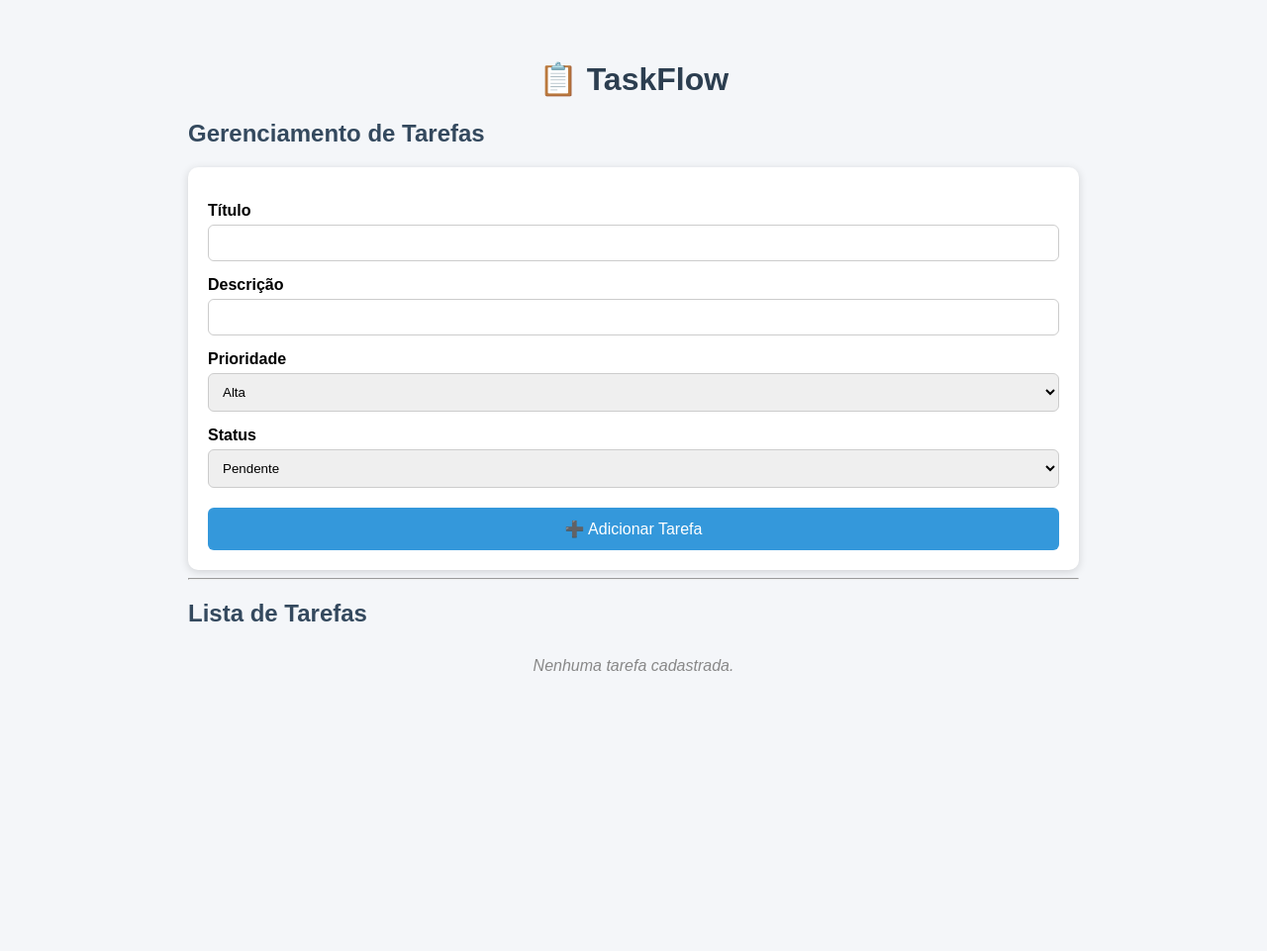
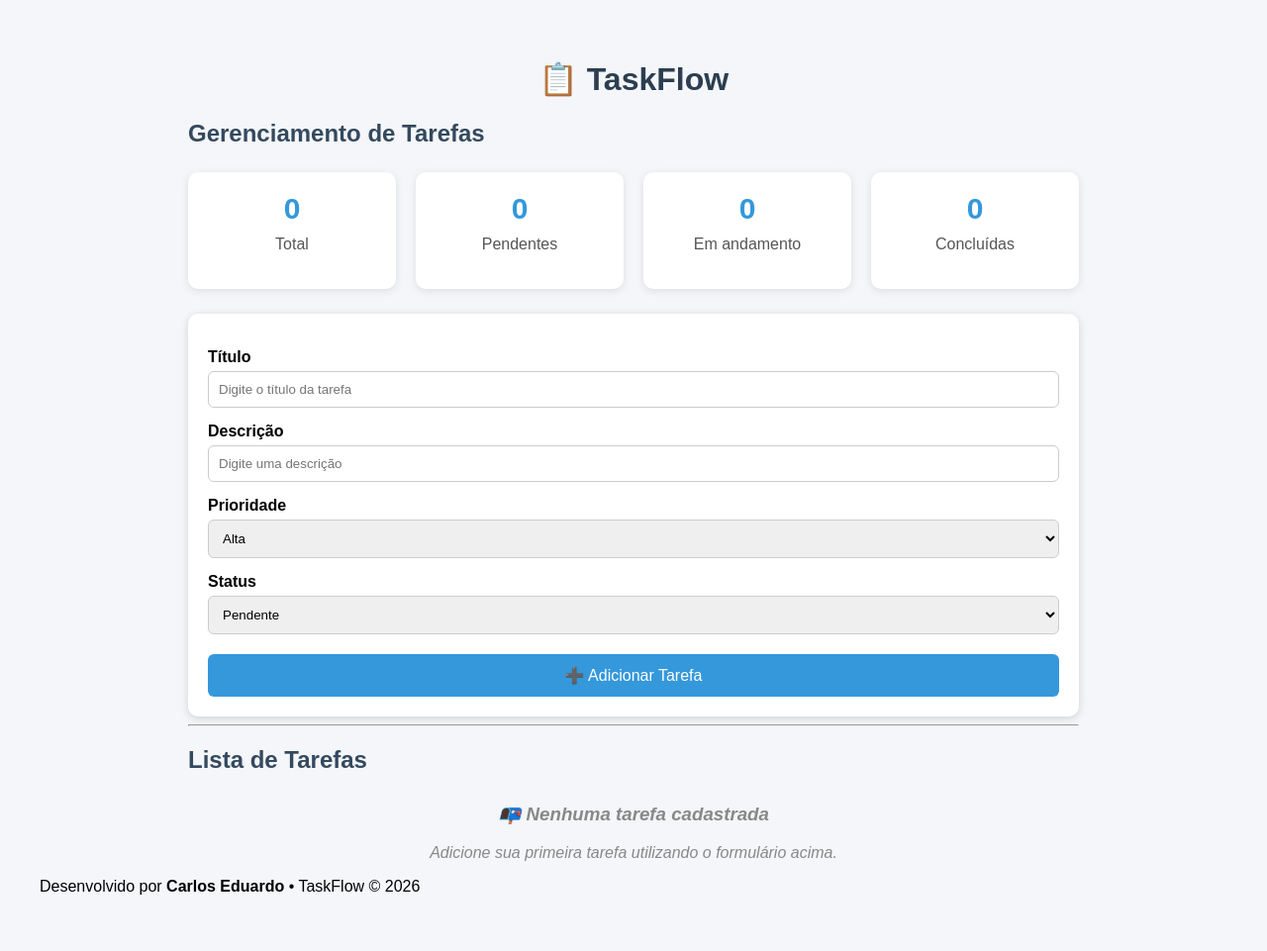
Before and after one commit to eucarlosz/TaskFlow, a Flask app: page / in a window 1280 px wide. Shown: the whole page at 99% size. Before the commit the page ends 678 px from the top, so only its background shows below. Run offline with Flask 3, Linux system fonts and the light colour scheme.

Commit message:
refactor: melhorar organização do código

```diff
--- a/app.py
+++ b/app.py
@@ -2,18 +2,33 @@ from flask import Flask, render_template, request, redirect, url_for
 
 app = Flask(__name__)
 
-# Lista que armazenará as tarefas
 tarefas = []
 contador_id = 1
 
 
-# Página inicial
+def obter_estatisticas():
+    return {
+        "total": len(tarefas),
+        "pendentes": len([t for t in tarefas if t["status"] == "Pendente"]),
+        "andamento": len([t for t in tarefas if t["status"] == "Em andamento"]),
+        "concluidas": len([t for t in tarefas if t["status"] == "Concluída"]),
+    }
+
+
 @app.route("/")
 def inicio():
-    return render_template("index.html", tarefas=tarefas)
+    estatisticas = obter_estatisticas()
+
+    return render_template(
+        "index.html",
+        tarefas=tarefas,
+        total=estatisticas["total"],
+        pendentes=estatisticas["pendentes"],
+        andamento=estatisticas["andamento"],
+        concluidas=estatisticas["concluidas"],
+    )
 
 
-# Adicionar tarefa
 @app.route("/adicionar", methods=["POST"])
 def adicionar():
     global contador_id
@@ -28,7 +43,7 @@ def adicionar():
         "titulo": titulo,
         "descricao": descricao,
         "prioridade": prioridade,
-        "status": status
+        "status": status,
     }
 
     tarefas.append(nova_tarefa)
@@ -37,7 +52,6 @@ def adicionar():
     return redirect(url_for("inicio"))
 
 
-# Excluir tarefa
 @app.route("/excluir/<int:id>")
 def excluir(id):
     global tarefas
@@ -47,7 +61,6 @@ def excluir(id):
     return redirect(url_for("inicio"))
 
 
-# Editar tarefa
 @app.route("/editar/<int:id>", methods=["GET", "POST"])
 def editar(id):
 
--- a/static/css/style.css
+++ b/static/css/style.css
@@ -203,3 +203,38 @@ button:hover{
     font-style:italic;
 
 }
+
+.dashboard{
+
+    display:flex;
+    justify-content:space-between;
+    gap:20px;
+    margin:25px 0;
+
+}
+
+.card{
+
+    flex:1;
+    background:white;
+    padding:20px;
+    text-align:center;
+    border-radius:10px;
+    box-shadow:0 2px 8px rgba(0,0,0,.1);
+
+}
+
+.card h3{
+
+    margin:0;
+    font-size:30px;
+    color:#3498db;
+
+}
+
+.card p{
+
+    margin-top:10px;
+    color:#555;
+
+}
--- a/templates/index.html
+++ b/templates/index.html
@@ -16,31 +16,74 @@
         <h1>📋 TaskFlow</h1>
         <h2>Gerenciamento de Tarefas</h2>
 
+        <!-- Dashboard -->
+        <div class="dashboard">
+
+            <div class="card">
+                <h3>{{ total }}</h3>
+                <p>Total</p>
+            </div>
+
+            <div class="card">
+                <h3>{{ pendentes }}</h3>
+                <p>Pendentes</p>
+            </div>
+
+            <div class="card">
+                <h3>{{ andamento }}</h3>
+                <p>Em andamento</p>
+            </div>
+
+            <div class="card">
+                <h3>{{ concluidas }}</h3>
+                <p>Concluídas</p>
+            </div>
+
+        </div>
+
+        <!-- Formulário -->
+
         <form action="/adicionar" method="POST">
 
             <label for="titulo">Título</label>
-            <input type="text" id="titulo" name="titulo" required>
+            <input
+                type="text"
+                id="titulo"
+                name="titulo"
+                placeholder="Digite o título da tarefa"
+                required>
 
             <label for="descricao">Descrição</label>
-            <input type="text" id="descricao" name="descricao" required>
+            <input
+                type="text"
+                id="descricao"
+                name="descricao"
+                placeholder="Digite uma descrição"
+                required>
 
             <label for="prioridade">Prioridade</label>
 
             <select id="prioridade" name="prioridade">
+
                 <option value="Alta">Alta</option>
                 <option value="Média">Média</option>
                 <option value="Baixa">Baixa</option>
+
             </select>
 
             <label for="status">Status</label>
 
             <select id="status" name="status">
+
                 <option value="Pendente">Pendente</option>
                 <option value="Em andamento">Em andamento</option>
                 <option value="Concluída">Concluída</option>
+
             </select>
 
-            <button type="submit">➕ Adicionar Tarefa</button>
+            <button type="submit">
+                ➕ Adicionar Tarefa
+            </button>
 
         </form>
 
@@ -59,38 +102,60 @@
                 <p>{{ tarefa.descricao }}</p>
 
                 <p>
+
                     <strong>Prioridade:</strong>
 
                     {% if tarefa.prioridade == "Alta" %}
+
                         <span class="alta">Alta</span>
 
                     {% elif tarefa.prioridade == "Média" %}
+
                         <span class="media">Média</span>
 
                     {% else %}
+
                         <span class="baixa">Baixa</span>
 
                     {% endif %}
+
                 </p>
 
                 <p>
+
                     <strong>Status:</strong>
 
                     {% if tarefa.status == "Pendente" %}
+
                         <span class="pendente">Pendente</span>
 
                     {% elif tarefa.status == "Em andamento" %}
+
                         <span class="andamento">Em andamento</span>
 
                     {% else %}
+
                         <span class="concluida">Concluída</span>
 
                     {% endif %}
+
                 </p>
 
                 <div class="acoes">
-                    <a class="editar" href="/editar/{{ tarefa.id }}">✏️ Editar</a>
-                    <a class="excluir" href="/excluir/{{ tarefa.id }}">🗑️ Excluir</a>
+
+                    <a
+                        class="editar"
+                        href="/editar/{{ tarefa.id }}">
+                        ✏️ Editar
+                    </a>
+
+                    <a
+                        class="excluir"
+                        href="/excluir/{{ tarefa.id }}"
+                        onclick="return confirm('Deseja realmente excluir esta tarefa?');">
+                        🗑️ Excluir
+                    </a>
+
                 </div>
 
             </div>
@@ -99,12 +164,28 @@
 
         {% else %}
 
-            <p class="vazio">Nenhuma tarefa cadastrada.</p>
+            <div class="vazio">
+
+                <h3>📭 Nenhuma tarefa cadastrada</h3>
+
+                <p>
+                    Adicione sua primeira tarefa utilizando o formulário acima.
+                </p>
+
+            </div>
 
         {% endif %}
 
     </div>
 
+    <footer>
+
+        <p>
+            Desenvolvido por <strong>Carlos Eduardo</strong> • TaskFlow © 2026
+        </p>
+
+    </footer>
+
 </body>
 
 </html>
```
Also changed, not shown: tests/test_app.py (+28 -10 lines).
